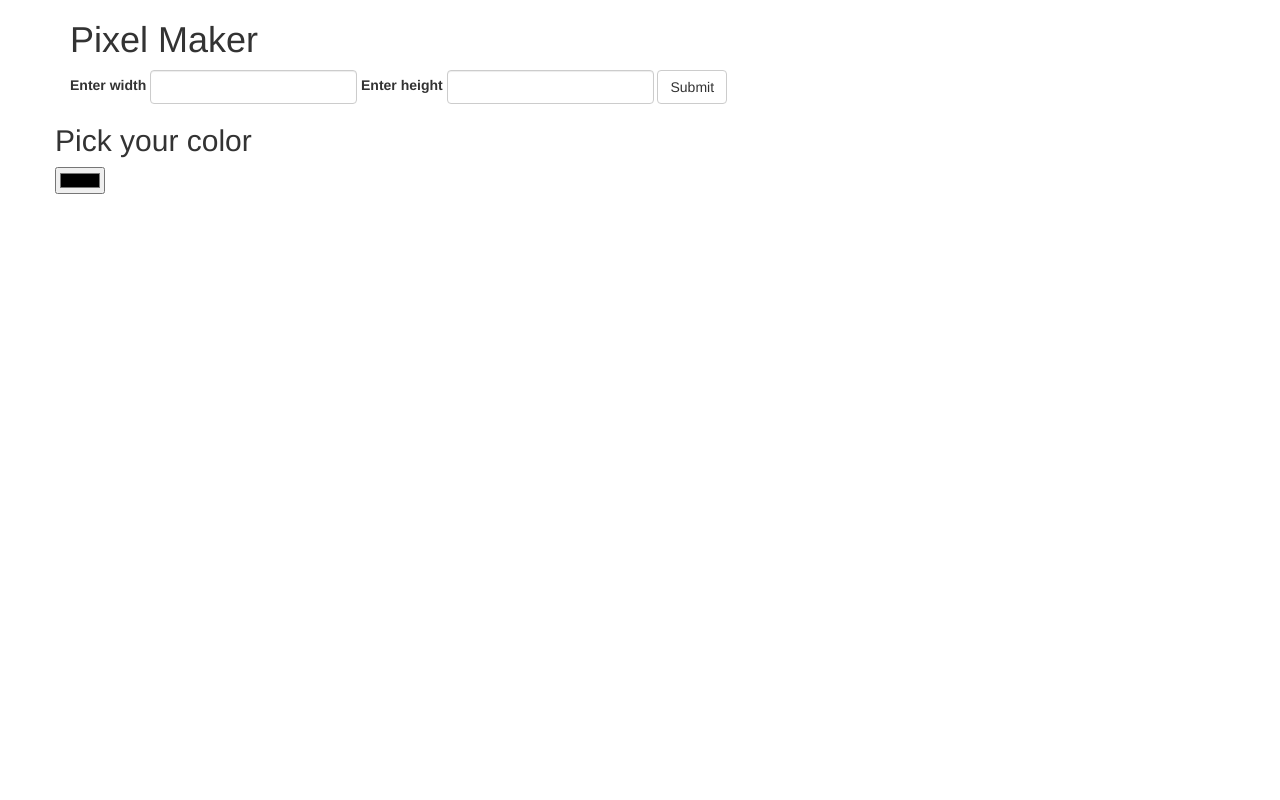
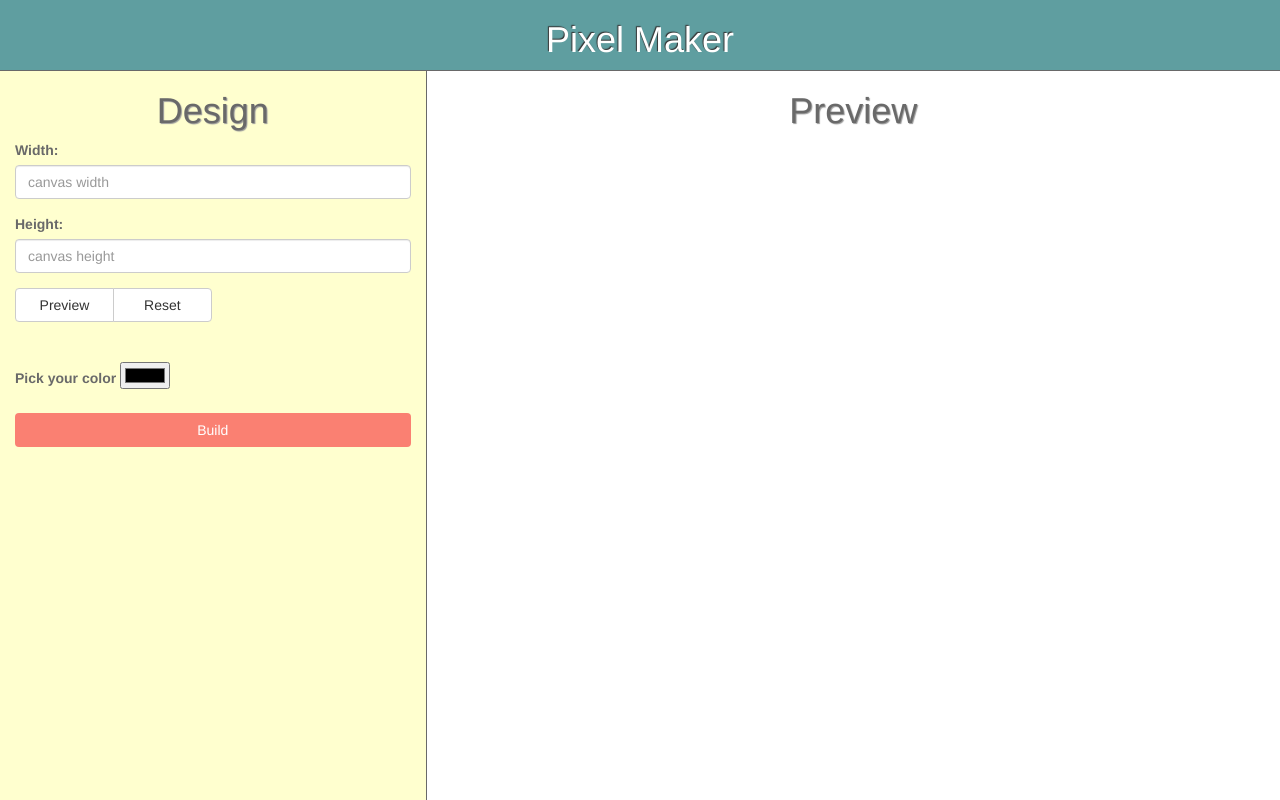
Before and after one commit to hollywoodno/project-pixel-art-maker-starter, a plain HTML site: page index.html in a window 1280 px wide. Shown: the top 800 px of the page. Drawn offline with nearby package versions, Linux system fonts and the light colour scheme.

Commit message:
update design for allowing previewing canvas

```diff
--- a/designs.js
+++ b/designs.js
@@ -1,10 +1,10 @@
-$(document).ready(function() {
+$(document).ready(function () {
     var w;
     var h;
     var buildCanvas = buildCanvas;
 
     /* Given a table element builds it of provided width and height. */
-    buildCanvas = function(selector, w, h) {
+    buildCanvas = function (selector, w, h) {
 
         console.log('height: ' + h + ' width ' + w);
 
@@ -15,18 +15,20 @@ $(document).ready(function() {
 
             for (var c = 0; c < w; c++) {
 
-                newRow += '<td>hello</td>';
+                newRow += '<td></td>';
             }
 
             newRow += '</tr>';
             selector.append(newRow);
+
+            console.log("A individual pixel dimension: (" + r + ", " + c + ")");
         }
 
     };
 
     /* Event Handler for user clicking submit canvas dimensions */
-    $('#canvas-grid').on('submit', function(evt) {
-
+    $('#canvas-dimensions').on('submit', function (evt) {
+        console.log("evt: ", evt);
         evt.preventDefault();
 
         var table = $('#pixel-canvas');
@@ -36,4 +38,6 @@ $(document).ready(function() {
         buildCanvas(table, w, h);
 
     });
+
+
 });
--- a/index.html
+++ b/index.html
@@ -12,35 +12,61 @@
 
     <!-- Latest compiled JavaScript -->
     <script src="https://maxcdn.bootstrapcdn.com/bootstrap/3.3.7/js/bootstrap.min.js"></script>
+    <link rel="stylesheet" href="styles.css" />
 </head>
 <body>
-    <div class="container">
-        <h1 class="header">Pixel Maker</h1>
+    <div class="container-fluid">
 
-        <!-- Form for Canvas Dimensions -->
-        <form id="canvas-grid" class="form-inline">
-            <div class="form-group">
-                <label for="canvas-width">Enter width</label>
-                <input id="canvas-width" class="form-control" type="text">
+        <!--Header Section-->
+
+        <h1 class="main-title">Pixel Maker</h1>
+
+        <!-- Canvas Design -->
+
+        <div class="row">
+            <div class="col-md-4 design-area">
+                <h1 class="text-center section-title">Design</h1>
+
+                <!--Dimension Selection-->
+
+                <form id="canvas-dimensions" role="form">
+                    <div class="form-group">
+                        <label for="canvas-width">Width:</label>
+                        <input type="text" class="form-control" id="canvas-width" placeholder="canvas width" name="canvas-width">
+                    </div>
+                    <div class="form-group">
+                        <label for="canvas-height">Height:</label>
+                        <input type="text" class="form-control" id="canvas-height" placeholder="canvas height" name="canvas-height">
+                    </div>
+                    <div class="btn-group" style="width: 50%;">
+                        <button type="submit" style="width: 50%;" class="btn btn-default">Preview</button>
+                        <button type="reset" style="width: 50%;" class="btn btn-default">Reset</button>
+                    </div>
+                </form>
+
+                <br />
+                <br />
+
+                <!-- Color Picker -->
+
+                <label for="color-picker">Pick your color</label>
+                <input type="color" id="color-picker">
+                <br />
+                <br />
+
+                <!-- Builds the Canvas -->
+                <button class="btn btn-block" id="build">Build</button>
+
             </div>
 
-            <div class="form-group">
-              <label for="canvas-height">Enter height</label>
-              <input id="canvas-height" class="form-control" type="text">
-          </div>
+            <!-- Pixel Canvas Preview -->
 
-          <button id="submit" type="submit" class="btn btn-default">Submit</button>
-        </form>
+            <div class="col-md-8 preview-area">
+                <h1 class="section-title">Preview</h1>
+                <table id="pixel-canvas"></table>
+            </div>
 
-        <!-- Color Picker -->
-        <div class="row">
-            <h2>Pick your color</h2>
-            <input type="color" id="color-picker">
         </div>
-
-        <!-- Pixel Canvas -->
-        <table id="pixel-canvas">
-        </table>
     </div>
     <script src="designs.js"></script>
 </body>
--- a/styles.css
+++ b/styles.css
@@ -0,0 +1,62 @@
+* {
+    box-sizing: border-box;
+}
+
+html, body {
+    background-color: cadetblue;
+    color: #333;
+}
+
+.design-area {
+    margin: 0 auto;
+    background: rgba(255, 255, 207, 1);
+    height: 100vw;
+    border-top: 1px solid #696969;
+    border-right: 1px solid #696969;
+    color: #696969;
+}
+
+.preview-area {
+    margin: 0 auto;
+    text-align: center;
+    height: 100vw;
+    border-top: 1px solid #696969;
+    background-color: white;
+    color: #696969;
+}
+
+table {
+    margin: 20px auto;
+    border-collapse: collapse;
+    padding: 20px;
+    empty-cells: show;
+}
+
+table, tr, td {
+    border: 1px solid black;
+}
+
+tr {
+    /*background-color: red;*/
+}
+
+td {
+    padding: 20px;
+    width: 5px;
+}
+
+.main-title {
+    text-shadow: -1px -1px 1px #333;
+    background-color: cadetblue;
+    color: white;
+    text-align: center;
+}
+
+.section-title {
+    text-shadow: 1px 1px 1px #999;
+}
+
+#build {
+    background-color: salmon;
+    color: white;
+}
```
